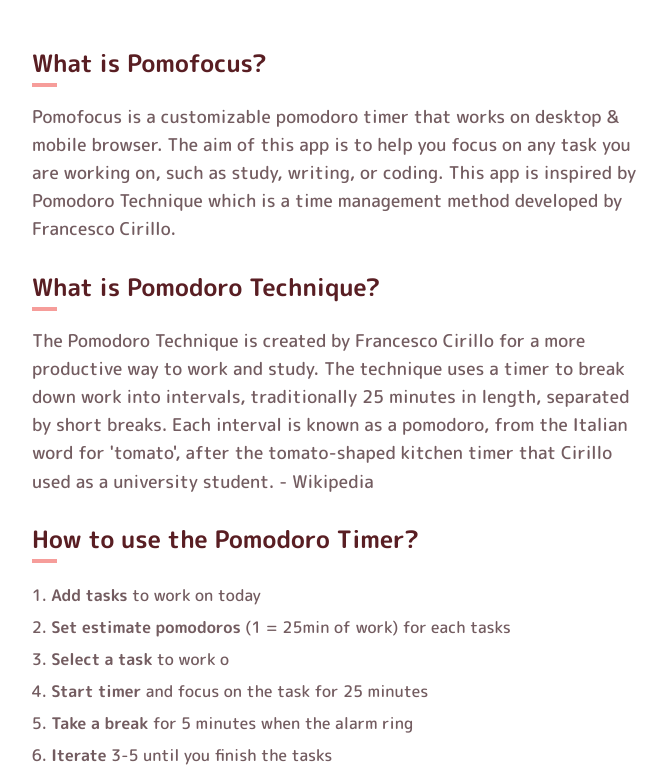
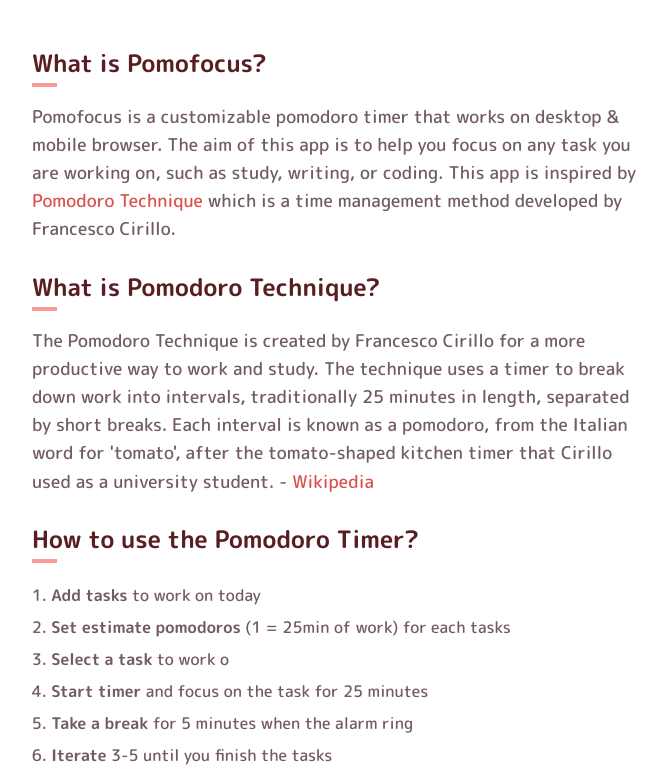
Before and after one commit to jannajenna/Re-create-this, a plain HTML site: page index.html in a window 1280 px wide. Shown: the part 909-1683 px from the top of the page, without its empty margins (299-966 px from the left). Drawn offline with Linux system fonts and the light colour scheme.

Commit message:
color to links

```diff
--- a/index.html
+++ b/index.html
@@ -141,8 +141,8 @@
             Pomofocus is a customizable pomodoro timer that works on desktop &
             mobile browser. The aim of this app is to help you focus on any task
             you are working on, such as study, writing, or coding. This app is
-            inspired by Pomodoro Technique which is a time management method
-            developed by Francesco Cirillo.
+            inspired by <span> Pomodoro Technique</span> which is a time
+            management method developed by Francesco Cirillo.
           </p>
         </section>
         <section>
@@ -153,7 +153,8 @@
             break down work into intervals, traditionally 25 minutes in length,
             separated by short breaks. Each interval is known as a pomodoro,
             from the Italian word for 'tomato', after the tomato-shaped kitchen
-            timer that Cirillo used as a university student. - Wikipedia
+            timer that Cirillo used as a university student. -
+            <span>Wikipedia</span>
           </p>
         </section>
         <section>
--- a/style.css
+++ b/style.css
@@ -74,7 +74,7 @@ header {
   font-size: 12px;
   background-color: var(--c-light-red);
   border-radius: 6px;
-  padding: 4px;
+  padding: 8px 12px;
 }
 
 .hflex :hover,
@@ -227,6 +227,10 @@ section > p {
   line-height: 1.6;
 }
 
+span {
+  color: var(--c-medium-red);
+}
+
 .lip {
   color: var(--c-p);
   margin: 1rem 1rem 1.6rem 1rem;
```
